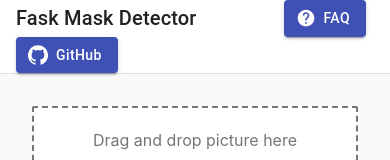
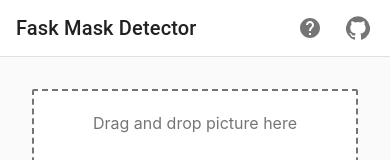
Before and after one commit to Rubiks-boy/cs121-mask-detection, a React (Create React App) app in the folder react/: page / in a window 390 px wide. Shown: the top 160 px of the page. Built offline with nearby package versions, Linux system fonts and the light colour scheme.

Commit message:
Use icon buttons for small screens

```diff
--- a/react/src/components/header/FaqModal.js
+++ b/react/src/components/header/FaqModal.js
@@ -1,6 +1,7 @@
 import React from 'react'
 import { makeStyles } from '@material-ui/core/styles'
 import Button from '@material-ui/core/Button'
+import IconButton from '@material-ui/core/IconButton'
 import HelpIcon from '@material-ui/icons/Help'
 import Typography from '@material-ui/core/Typography'
 import { nanoid } from 'nanoid'
@@ -9,6 +10,7 @@ import DialogActions from '@material-ui/core/DialogActions'
 import DialogContent from '@material-ui/core/DialogContent'
 import DialogContentText from '@material-ui/core/DialogContentText'
 import DialogTitle from '@material-ui/core/DialogTitle'
+import Hidden from '@material-ui/core/Hidden'
 import faqQuestions from './faqQuestions'
 
 const useStyles = makeStyles((theme) => ({
@@ -54,6 +56,7 @@ export default function FaqDialog() {
 
     return (
         <div>
+            <Hidden xsDown>
                 <Button
                     variant="contained"
                     color="primary"
@@ -63,6 +66,12 @@ export default function FaqDialog() {
                 >
                     FAQ
                 </Button>
+            </Hidden>
+            <Hidden smUp>
+                <IconButton aria-label="github link" component="span" onClick={handleOpen}>
+                    <HelpIcon />
+                </IconButton>
+            </Hidden>
             <Dialog
                 open={open}
                 onClose={handleClose}
--- a/react/src/components/header/GitButton.js
+++ b/react/src/components/header/GitButton.js
@@ -1,5 +1,7 @@
 import React from 'react'
 import Button from '@material-ui/core/Button'
+import IconButton from '@material-ui/core/IconButton'
+import Hidden from '@material-ui/core/Hidden'
 import GitHubIcon from '@material-ui/icons/GitHub'
 import { makeStyles } from '@material-ui/core'
 
@@ -8,11 +10,16 @@ const useStyles = makeStyles((theme) => ({
         marginRight: theme.spacing(1),
         textTransform: 'none',
     },
+    gitButtonSm: {
+        marginRight: theme.spacing(-1),
+    },
 }))
 
 export default function GitButton() {
     const classes = useStyles()
     return (
+        <>
+            <Hidden xsDown>
                 <Button
                     variant="contained"
                     color="primary"
@@ -28,5 +35,24 @@ export default function GitButton() {
                 >
                     GitHub
                 </Button>
+            </Hidden>
+
+            <Hidden smUp>
+                <IconButton
+                    aria-label="github link"
+                    component="span"
+                    className={classes.gitButtonSm}
+                    onClick={() =>
+                        window.open(
+                            'https://github.com/Rubiks-boy/cs121-mask-detection',
+                            '_blank',
+                            'noopener, noreferrer'
                         )
                     }
+                >
+                    <GitHubIcon />
+                </IconButton>
+            </Hidden>
+        </>
+    )
+}
```
Lines whose indentation alone changed are shown as unchanged.
